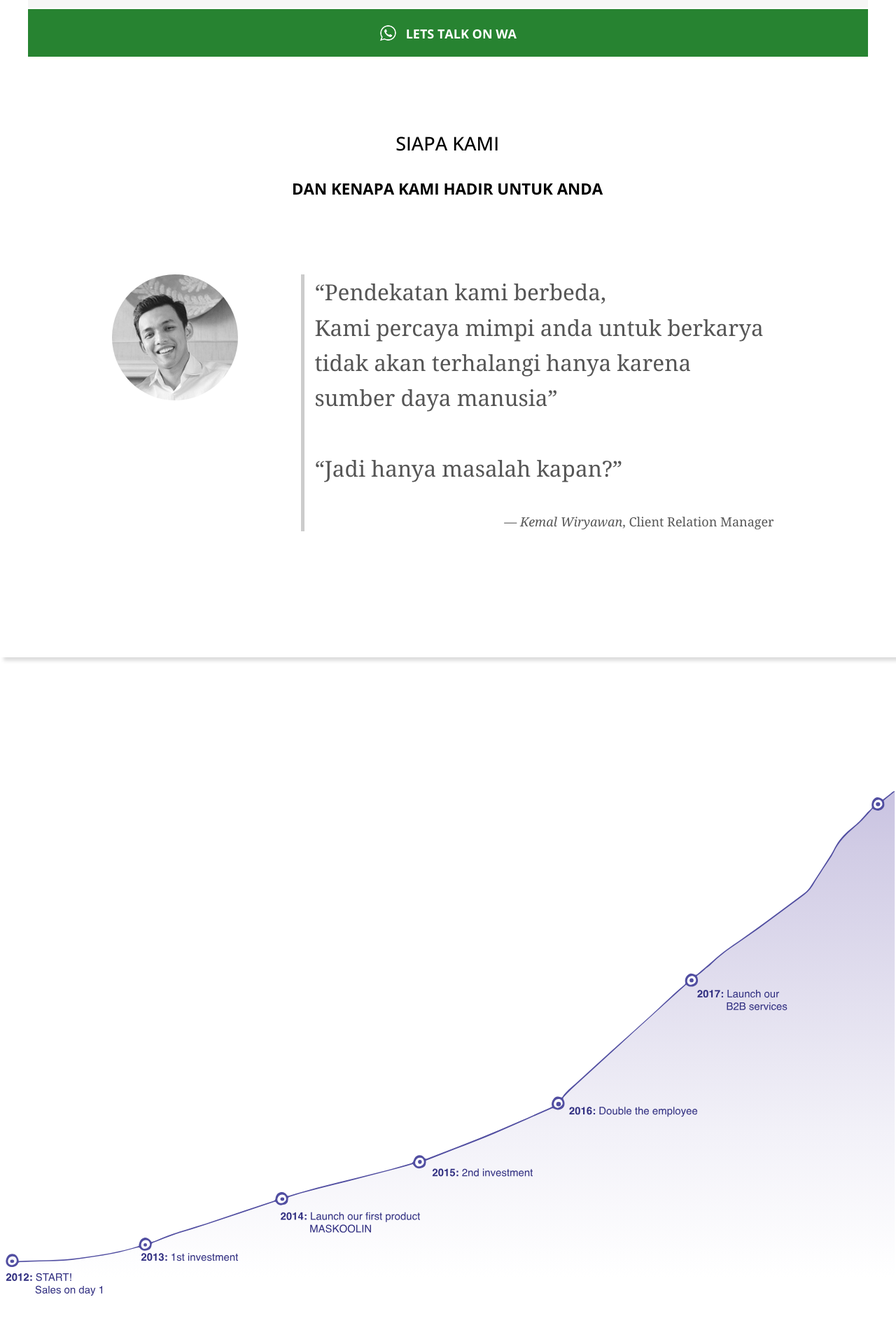
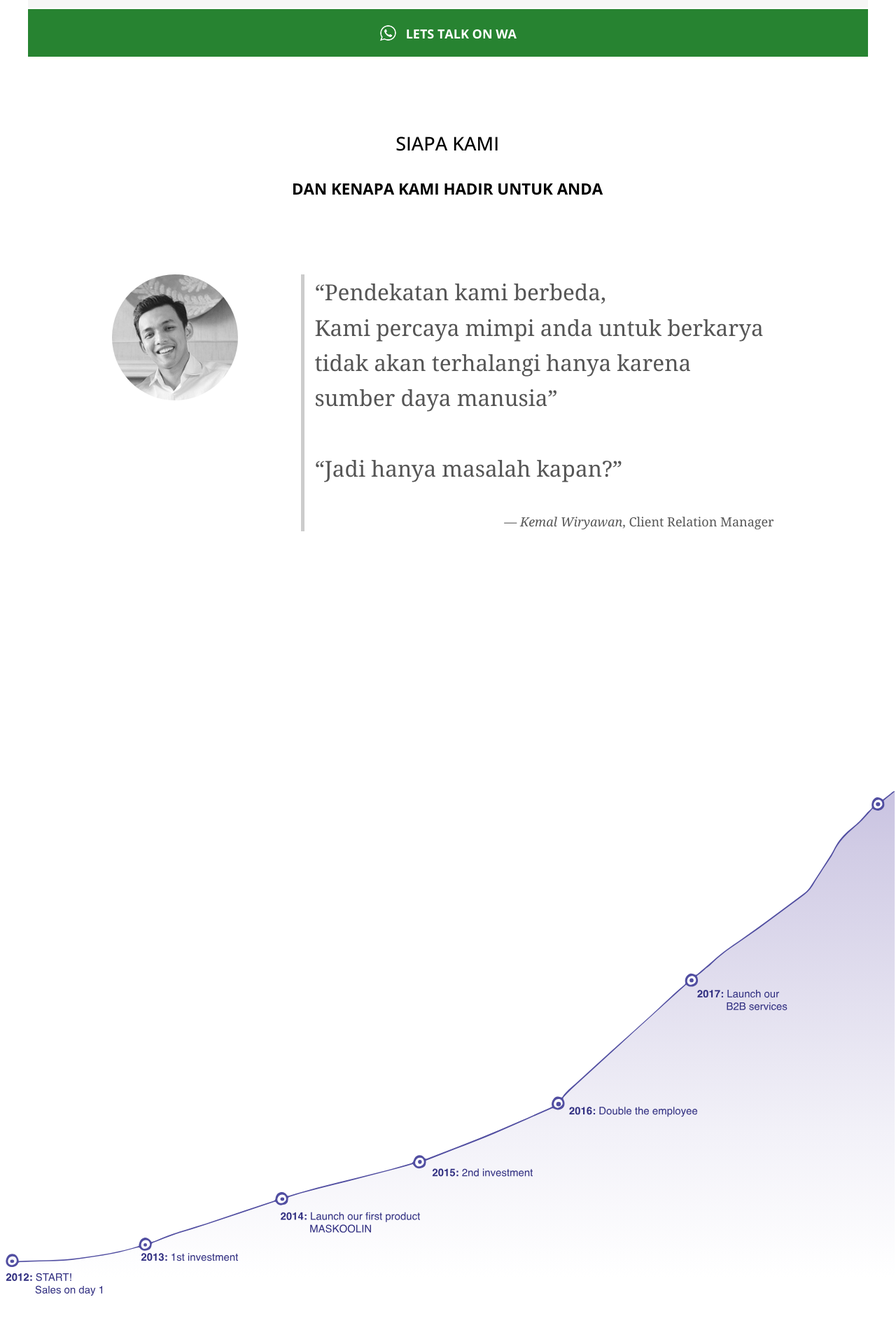
Before and after one commit to kemtol/rocktokom, a Jekyll site: the page built from index.html, in a window 1280 px wide. Shown: the part 4497-6397 px from the top of the page at 70% size. Built offline with Jekyll 4.4.1, drawn with Linux system fonts in a browser that asks for light colours; nearby versions of some CDN libraries.

Commit message:
Update default.html

```diff
--- a/_layouts/default.html
+++ b/_layouts/default.html
@@ -107,7 +107,6 @@
 
     #landing--page--3{
       padding-bottom:6rem;
-      box-shadow:5px 5px 5px #ddd;
       margin-bottom:6rem;
     }
 
```
